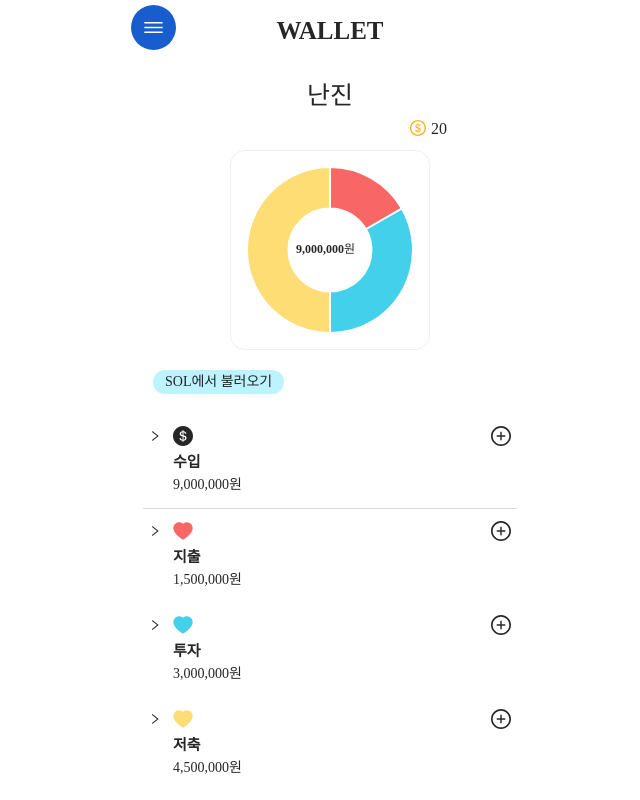
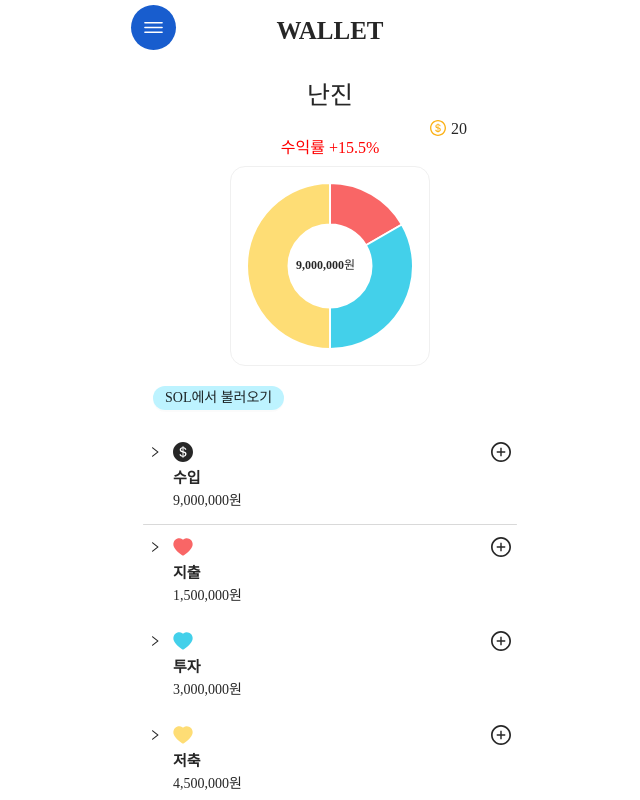
Before and after one commit to juajang/turkey, a React (Create React App) app: page /wallet in a window 1280 px wide. Shown: the top 800 px of the page, without its empty margins (310-950 px from the left). Built offline with nearby package versions, Linux system fonts and the light colour scheme.

Commit message:
Add comment in wallet

```diff
--- a/src/pages/Wallet.js
+++ b/src/pages/Wallet.js
@@ -225,14 +225,18 @@ const Wallet = ({ state, dispatch }) => {
 
       <span
         className="like"
-        style={{ placeItems: "end", float: "right", marginRight: "80px" }}
+        style={{ placeItems: "end", float: "right", marginRight: "60px" }}
       >
         <DollarOutlined style={{ color: "#FBB117", marginRight: "5px" }} />
         20
       </span>
 
+      <div style={{color: "red", position:"relative", display: "grid", placeItems: "center", marginTop:"20px"}}>
+        수익률 +15.5%
+      </div>
+
       <Card
-        style={{ margin: "auto", marginTop: "30px", width: 200, height: 200 }}
+        style={{ margin: "auto", marginTop: "10px", width: 200, height: 200 }}
       >
         <DoughnutChart
           data={[consume, invest, deposit]}
```
